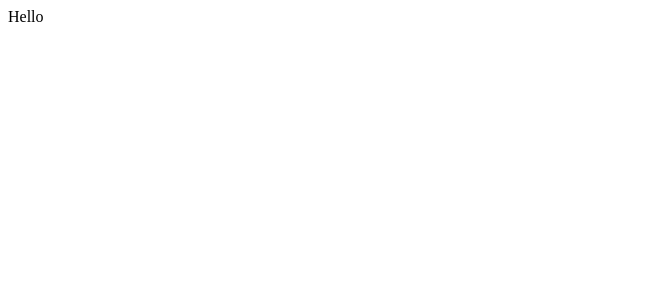
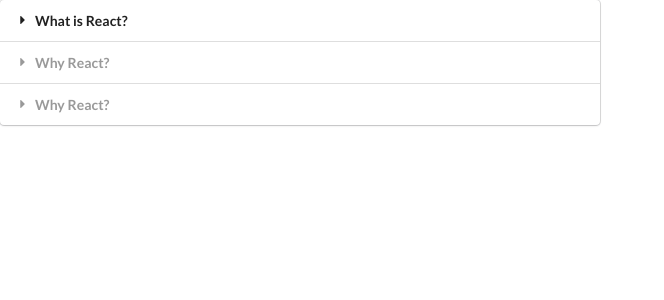
Before and after one commit to Gurveen-Singh/Widget-App, a React (Create React App) app: page / in a window 1280 px wide. Shown: the top 300 px of the page, without its empty margins (0-664 px from the left). Built offline with nearby package versions, Linux system fonts and the light colour scheme.

Commit message:
Accordion

```diff
--- a/public/index.html
+++ b/public/index.html
@@ -10,6 +10,10 @@
       content="Web site created using create-react-app"
     />
     <link rel="apple-touch-icon" href="%PUBLIC_URL%/logo192.png" />
+    <link
+      rel="stylesheet"
+      href="https://cdnjs.cloudflare.com/ajax/libs/semantic-ui/2.4.1/semantic.min.css"
+    />
     <!--
       manifest.json provides metadata used when your web app is installed on a
       user's mobile device or desktop. See https://developers.google.com/web/fundamentals/web-app-manifest/
--- a/src/App.js
+++ b/src/App.js
@@ -1,7 +1,27 @@
 import React from "react";
+import Accordion from "./components/Accordion";
+
+const items = [
+  {
+    title: "What is React?",
+    content: "React is a frontend JS library.",
+  },
+  {
+    title: "Why React?",
+    content: "Engineers love React.",
+  },
+  {
+    title: "Why React?",
+    content: "Engineers love React.",
+  },
+];
 
 function App() {
-  return <div className="App">Hello</div>;
+  return (
+    <div>
+      <Accordion items={items} />
+    </div>
+  );
 }
 
 export default App;
--- /dev/null
+++ b/src/components/Accordion.js
@@ -0,0 +1,29 @@
+import React, { useState } from "react";
+
+const Accordion = ({ items }) => {
+  const [activeIndex, setActiveIndex] = useState(null);
+
+  const onTitleClick = (index) => {
+    setActiveIndex(index);
+  };
+
+  const renderedItems = items.map((item, index) => {
+    const active = index === activeIndex ? "active" : "";
+
+    return (
+      <React.Fragment key={item.title}>
+        <div className={`title ${active}`} onClick={() => onTitleClick(index)}>
+          <i className="dropdown icon"></i>
+          {item.title}
+        </div>
+        <div className={`content ${active}`}>
+          <p>{item.content}</p>
+        </div>
+      </React.Fragment>
+    );
+  });
+
+  return <div className="ui styled accordion">{renderedItems}</div>;
+};
+
+export default Accordion;
```
